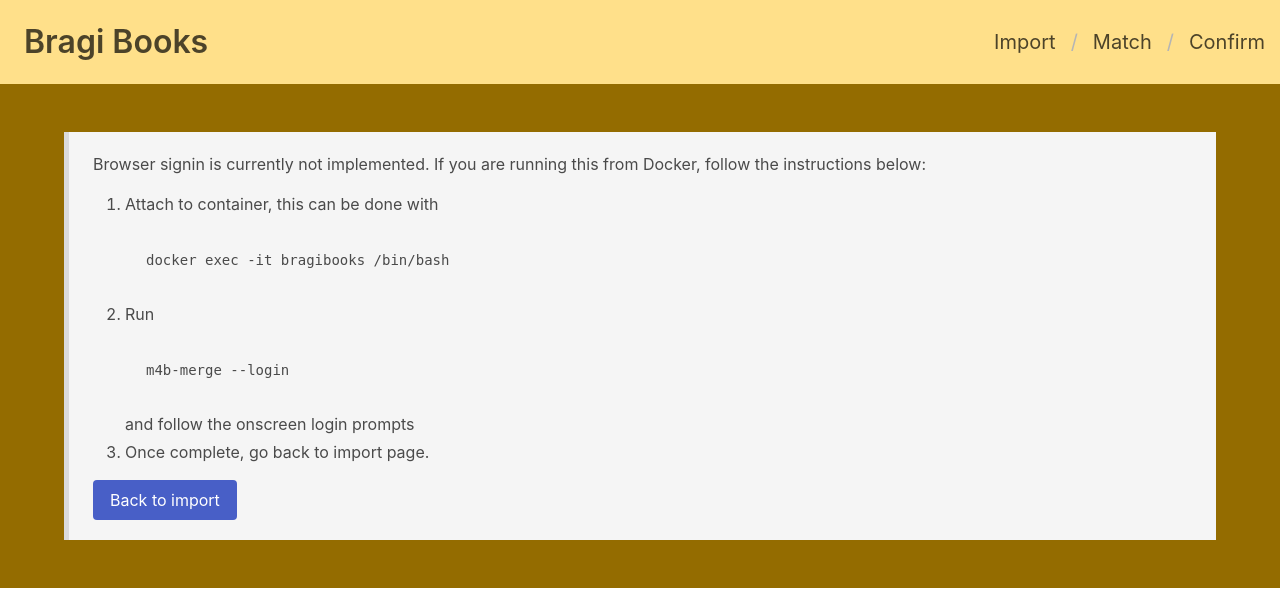
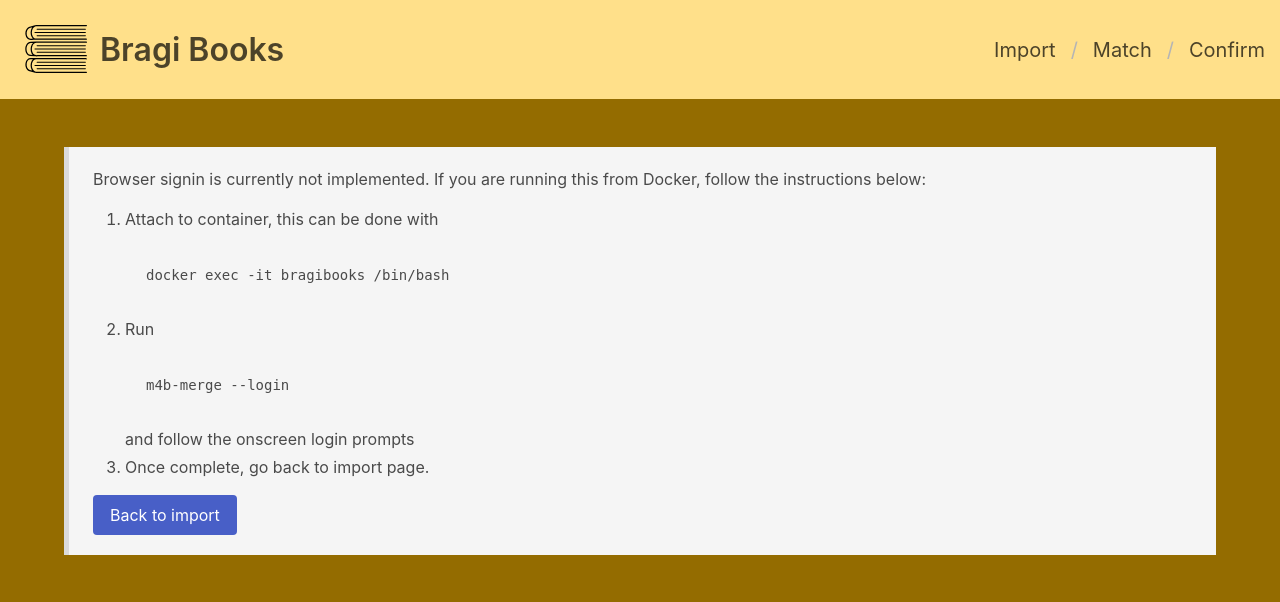
Before and after one commit to djdembeck/bragibooks, a Django app: page /import/auth in a window 1280 px wide. Shown: the top 602 px of the page. Run offline with Django 3.2, Linux system fonts and the light colour scheme.

Commit message:
Add favicon and logo; remove unused admin

```diff
--- a/bragibooks_proj/settings.py
+++ b/bragibooks_proj/settings.py
@@ -39,7 +39,6 @@ ALLOWED_HOSTS = ['*']
 
 INSTALLED_APPS = [
     'importer',
-    'django.contrib.admin',
     'django.contrib.auth',
     'django.contrib.contenttypes',
     'django.contrib.sessions',
@@ -48,6 +47,7 @@ INSTALLED_APPS = [
 ]
 
 MIDDLEWARE = [
+    'whitenoise.middleware.WhiteNoiseMiddleware',
     'django.middleware.security.SecurityMiddleware',
     'django.contrib.sessions.middleware.SessionMiddleware',
     'django.middleware.common.CommonMiddleware',
@@ -123,6 +123,7 @@ USE_TZ = True
 # Static files (CSS, JavaScript, Images)
 # https://docs.djangoproject.com/en/2.2/howto/static-files/
 
+STATIC_ROOT = os.path.join(BASE_DIR, 'static')
 STATIC_URL = '/static/'
 
 # Set environment variable DJANGO_LOG_LEVEL to desired level
--- a/importer/templates/base.html
+++ b/importer/templates/base.html
@@ -6,14 +6,25 @@
     <meta name="viewport" content="width=device-width, initial-scale=1.0">
     <title>{% block title %}Bragi Books{% endblock %}</title>
     <link rel="stylesheet" href="https://cdn.jsdelivr.net/npm/bulma@0.9.3/css/bulma.min.css">
+    {% load static %}
+    <link rel="shortcut icon" href="{% static 'images/favicon.ico' %}" >
 </head>
 <body>
     <section class="hero is-small is-warning">
         <nav class="level">
             <div class="hero-body">
-                <p class="title">
-                    Bragi Books
-                </p>
+                <div class="level">
+                    <div class="level-left">
+                        <div class="level-item">
+                            <img src="{% static 'images/logo-small-black.svg' %}" width="64px" alt="">
+                        </div>
+                        <div class="level-item">
+                            <p class="title">
+                                Bragi Books
+                            </p>
+                        </div>
+                    </div>
+                </div>
             </div>
             <nav class="breadcrumb is-medium is-right" aria-label="breadcrumbs">
                 {% with request.resolver_match.url_name as url_name %}
--- a/requirements.txt
+++ b/requirements.txt
@@ -1,2 +1,3 @@
 Django==3.2.5
 gunicorn==20.1.0
+whitenoise==5.3.0
```
Also changed, not shown: importer/static/images/favicon.ico (added), importer/static/images/logo-small-black.svg (added), 2 other files.
